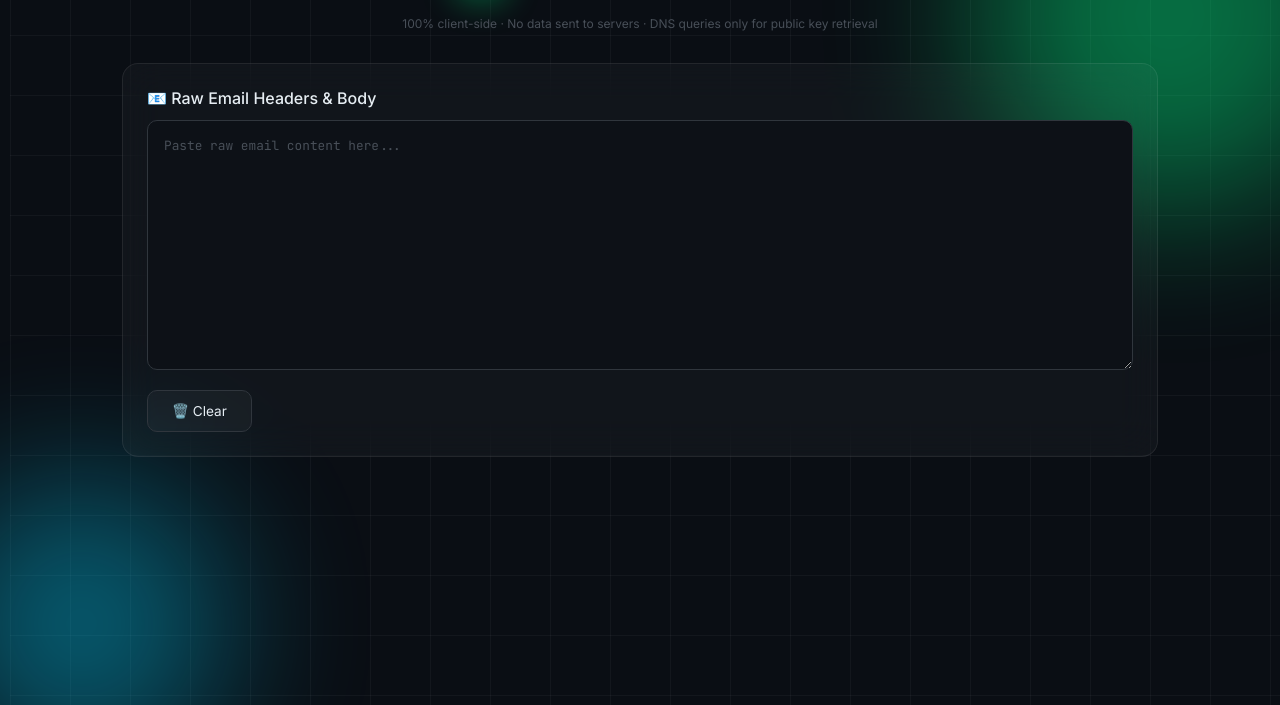
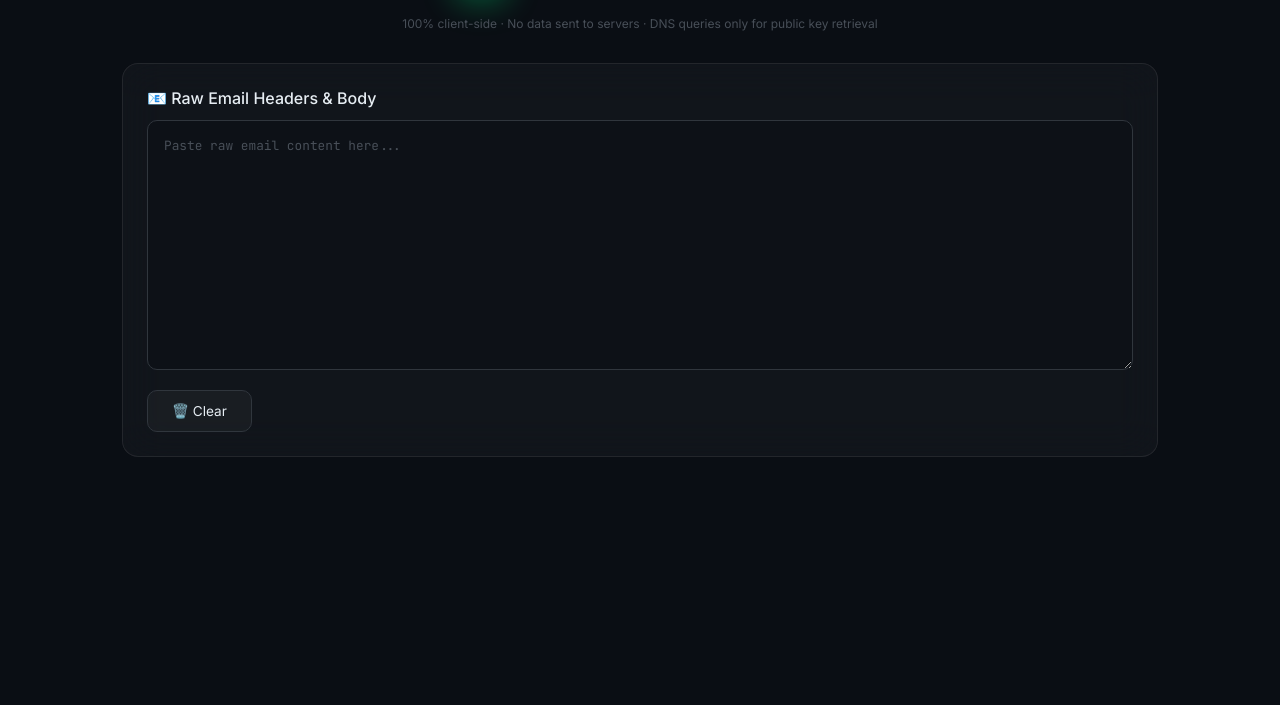
Before and after one commit to iviv/sites, a plain HTML site: page dkimsignaturevalidator.html in a window 1280 px wide. Shown: the part 95-800 px from the top of the page. Drawn offline with Linux system fonts and the light colour scheme.

Commit message:
Remove background animations from HTML file
Removed background grid and orb animations for a cleaner design.

```diff
--- a/dkimsignaturevalidator.html
+++ b/dkimsignaturevalidator.html
@@ -52,33 +52,6 @@
             transition: background 0.3s, color 0.3s;
         }
 
-        /* Background */
-        .bg-grid {
-            position: fixed;
-            inset: 0;
-            background-image: linear-gradient(var(--glass-border) 1px, transparent 1px),
-                              linear-gradient(90deg, var(--glass-border) 1px, transparent 1px);
-            background-size: 60px 60px;
-            opacity: 0.5;
-            pointer-events: none;
-            animation: gridMove 30s linear infinite;
-        }
-        @keyframes gridMove { to { transform: translate(60px, 60px); } }
-
-        .bg-orb {
-            position: fixed;
-            border-radius: 50%;
-            filter: blur(80px);
-            opacity: 0.4;
-            pointer-events: none;
-            animation: float 20s ease-in-out infinite;
-        }
-        .bg-orb:nth-child(2) { width: 400px; height: 400px; background: var(--accent); top: -100px; right: -100px; }
-        .bg-orb:nth-child(3) { width: 300px; height: 300px; background: var(--accent-secondary); bottom: -50px; left: -50px; animation-delay: -7s; }
-        @keyframes float {
-            0%, 100% { transform: translate(0, 0) scale(1); }
-            50% { transform: translate(-20px, 20px) scale(0.95); }
-        }
 
         /* Layout */
         .container { position: relative; z-index: 1; max-width: 1100px; margin: 0 auto; padding: 2rem; }
@@ -366,10 +339,6 @@
     </style>
 </head>
 <body>
-    <div class="bg-grid"></div>
-    <div class="bg-orb"></div>
-    <div class="bg-orb"></div>
-
     <div class="tooltip" id="tooltip">
         <div class="tooltip-title" id="tooltipTitle"></div>
         <div class="tooltip-desc" id="tooltipDesc"></div>
```
